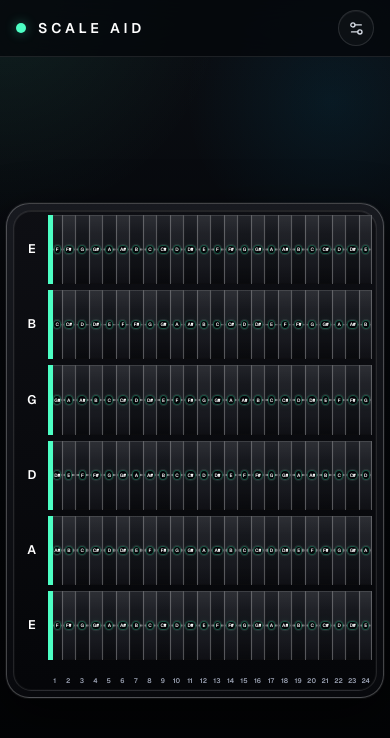
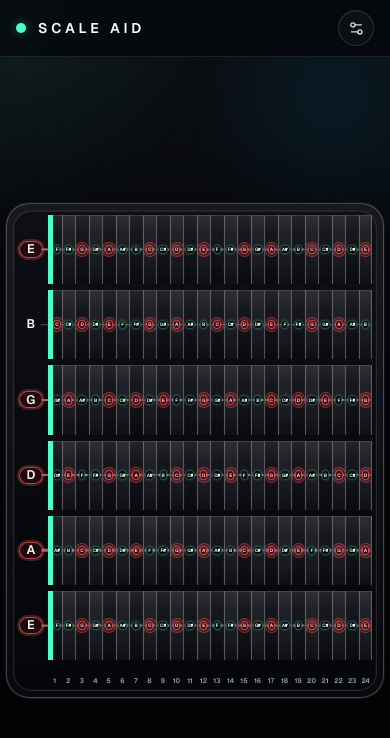
Before and after one commit to thomas-schmidt-fellowork/scale-aid, a Next.js app: page / in a window 390 px wide. Shown: the top 738 px of the page. Built offline with nearby package versions, Linux system fonts and the light colour scheme.

Commit message:
mark a moll pentatonic

```diff
--- a/app/components/fretboard.tsx
+++ b/app/components/fretboard.tsx
@@ -3,7 +3,15 @@
 import { Fragment } from "react";
 
 import { useDisplaySettings } from "@/app/components/app-shell";
-import { getFretboard } from "@/app/lib/fretboard";
+import {
+  DEFAULT_LEARNING_SCALE,
+  getFretboard,
+  getFullFretWindow,
+  getScalePitchClasses,
+  isFretInWindow,
+  type FretPosition,
+  type GuitarString,
+} from "@/app/lib/fretboard";
 
 type FretboardProps = {
   maxFret?: number;
@@ -13,9 +21,111 @@
   return `${0.9 + stringNumber * 0.32}px`;
 }
 
+type NoteCellProps = {
+  position: FretPosition;
+  guitarString: GuitarString;
+  maxFret: number;
+  isScaleTone: boolean;
+  isWithinActiveWindow: boolean;
+};
+
+type OpenStringCellProps = {
+  position: FretPosition;
+  guitarString: GuitarString;
+  isScaleTone: boolean;
+  isWithinActiveWindow: boolean;
+};
+
+function OpenStringCell({
+  position,
+  guitarString,
+  isScaleTone,
+  isWithinActiveWindow,
+}: OpenStringCellProps) {
+  const stringThickness = getStringThickness(guitarString.stringNumber);
+  const cellDimClasses = isWithinActiveWindow ? "opacity-100" : "opacity-45";
+
+  return (
+    <div
+      className={`relative flex h-[clamp(2.2rem,8.2svh,4.4rem)] items-center justify-center pr-1 ${cellDimClasses}`}
+    >
+      <div
+        className={`absolute right-0 top-1/2 h-px w-[24%] -translate-y-1/2 ${
+          isScaleTone ? "bg-[rgba(255,190,190,0.55)]" : "bg-white/28"
+        }`}
+        style={{ height: stringThickness }}
+      />
+      <span className="relative z-10 inline-flex items-center justify-center rounded-full p-[2px]">
+        <span
+          className={`inline-flex min-w-[1.5rem] items-center justify-center rounded-full px-[clamp(0.12rem,0.24vw,0.35rem)] py-[clamp(0.08rem,0.16vw,0.18rem)] text-[clamp(0.78rem,1.55vw,1.45rem)] font-semibold leading-none ${
+            isScaleTone
+              ? "border border-[rgba(255,92,92,0.72)] bg-[rgba(58,10,14,0.45)] text-[#fff1f1] shadow-[0_0_0_2px_rgba(255,92,92,0.24)]"
+              : "text-white"
+          }`}
+        >
+          {position.label}
+        </span>
+      </span>
+    </div>
+  );
+}
+
+function NoteCell({
+  position,
+  guitarString,
+  maxFret,
+  isScaleTone,
+  isWithinActiveWindow,
+}: NoteCellProps) {
+  const isNut = position.fret === 1;
+  const isLastFret = position.fret === maxFret;
+  const stringThickness = getStringThickness(guitarString.stringNumber);
+  const baseCellBackground =
+    position.fret % 2 === 0
+      ? "bg-[linear-gradient(180deg,rgba(38,40,46,0.98),rgba(19,20,26,0.98))]"
+      : "bg-[linear-gradient(180deg,rgba(26,28,34,0.98),rgba(11,12,16,0.98))]";
+  const highlightStateClasses = isScaleTone
+    ? "border-[color:rgba(255,92,92,0.72)] bg-[rgba(58,10,14,0.96)] text-[#fff1f1] shadow-[0_0_0_1px_rgba(255,120,120,0.18),0_0_12px_rgba(255,76,76,0.16)]"
+    : "border-[color:rgba(77,255,196,0.32)] bg-[rgba(3,4,7,0.97)] text-white shadow-[0_0_0_1px_rgba(255,255,255,0.08),0_0_10px_rgba(77,255,196,0.08)]";
+  const ringStateClasses = isScaleTone
+    ? "border-[rgba(255,82,82,0.45)] bg-[rgba(255,64,64,0.08)]"
+    : "border-transparent bg-transparent";
+  const cellDimClasses = isWithinActiveWindow ? "opacity-100" : "opacity-45";
+
+  return (
+    <div
+      className={`relative flex h-[clamp(2.2rem,8.2svh,4.4rem)] items-center justify-center overflow-hidden ${baseCellBackground} ${cellDimClasses} ${
+        isNut
+          ? "border-l-[5px] border-l-[var(--accent)]"
+          : "border-l border-l-white/28"
+      } ${isLastFret ? "border-r border-r-white/28" : ""}`}
+    >
+      <div className="absolute inset-x-0 top-0 h-px bg-white/10" />
+      <div className="absolute inset-x-0 bottom-0 h-px bg-black/35" />
+      <div className="absolute inset-0 bg-[linear-gradient(180deg,rgba(255,255,255,0.04),transparent_28%,transparent_72%,rgba(0,0,0,0.2))]" />
+      <div className="absolute inset-0 shadow-[inset_0_0_0_1px_rgba(255,255,255,0.02)]" />
+      <div
+        className={`absolute inset-x-0 top-1/2 -translate-y-1/2 rounded-full shadow-[0_0_10px_rgba(255,255,255,0.08)] ${
+          isScaleTone
+            ? "bg-[linear-gradient(90deg,rgba(255,170,170,0.18),rgba(255,225,225,0.98),rgba(255,170,170,0.18))]"
+            : "bg-[linear-gradient(90deg,rgba(255,255,255,0.18),rgba(255,255,255,0.95),rgba(255,255,255,0.18))]"
+        }`}
+        style={{ height: stringThickness }}
+      />
+      <span className={`relative z-10 inline-flex rounded-full border p-[2px] ${ringStateClasses}`}>
+        <span className={`inline-flex min-w-0 max-w-[94%] items-center justify-center rounded-full border px-[clamp(0.08rem,0.22vw,0.4rem)] py-[clamp(0.08rem,0.16vw,0.2rem)] text-[clamp(0.3rem,0.76vw,0.82rem)] font-semibold leading-none tracking-[-0.02em] sm:px-2 sm:py-0.75 ${highlightStateClasses}`}>
+          {position.label}
+        </span>
+      </span>
+    </div>
+  );
+}
+
 export default function Fretboard({ maxFret = 24 }: FretboardProps) {
   const { noteLabelMode } = useDisplaySettings();
   const strings = getFretboard(maxFret, noteLabelMode);
+  const activeScalePitchClasses = getScalePitchClasses(DEFAULT_LEARNING_SCALE);
+  const activeFretWindow = getFullFretWindow(maxFret);
   const displayStrings = [...strings].reverse();
   const fretNumbers = Array.from({ length: maxFret }, (_, index) => index + 1);
   const gridTemplateColumns = `clamp(1.9rem, 4.5vw, 3.2rem) repeat(${maxFret}, minmax(0, 1fr))`;
@@ -28,42 +138,26 @@
 
             {displayStrings.map((guitarString) => (
               <Fragment key={guitarString.stringNumber}>
-                <div className="flex h-[clamp(2.2rem,8.2svh,4.4rem)] items-center justify-center pr-0.5 text-[clamp(0.78rem,1.55vw,1.45rem)] font-semibold text-white">
-                  {guitarString.openPitchClass}
-                </div>
+                <OpenStringCell
+                  position={guitarString.positions[0]}
+                  guitarString={guitarString}
+                  isScaleTone={activeScalePitchClasses.has(guitarString.positions[0].pitchClass)}
+                  isWithinActiveWindow={isFretInWindow(
+                    guitarString.positions[0].fret,
+                    activeFretWindow
+                  )}
+                />
 
-                {guitarString.positions.slice(1).map((position) => {
-                  const isNut = position.fret === 1;
-                  const isLastFret = position.fret === maxFret;
-                  const stringThickness = getStringThickness(guitarString.stringNumber);
-
-                  return (
-                    <div
-                      key={`${guitarString.stringNumber}-${position.fret}`}
-                      className={`relative flex h-[clamp(2.2rem,8.2svh,4.4rem)] items-center justify-center overflow-hidden ${
-                        position.fret % 2 === 0
-                          ? "bg-[linear-gradient(180deg,rgba(38,40,46,0.98),rgba(19,20,26,0.98))]"
-                          : "bg-[linear-gradient(180deg,rgba(26,28,34,0.98),rgba(11,12,16,0.98))]"
-                      } ${
-                        isNut
-                          ? "border-l-[5px] border-l-[var(--accent)]"
-                          : "border-l border-l-white/28"
-                      } ${isLastFret ? "border-r border-r-white/28" : ""}`}
-                    >
-                      <div className="absolute inset-x-0 top-0 h-px bg-white/10" />
-                      <div className="absolute inset-x-0 bottom-0 h-px bg-black/35" />
-                      <div className="absolute inset-0 bg-[linear-gradient(180deg,rgba(255,255,255,0.04),transparent_28%,transparent_72%,rgba(0,0,0,0.2))]" />
-                      <div className="absolute inset-0 shadow-[inset_0_0_0_1px_rgba(255,255,255,0.02)]" />
-                      <div
-                        className="absolute inset-x-0 top-1/2 -translate-y-1/2 rounded-full bg-[linear-gradient(90deg,rgba(255,255,255,0.18),rgba(255,255,255,0.95),rgba(255,255,255,0.18))] shadow-[0_0_10px_rgba(255,255,255,0.08)]"
-                        style={{ height: stringThickness }}
-                      />
-                      <span className="relative z-10 inline-flex min-w-0 max-w-[94%] items-center justify-center rounded-full border border-[color:rgba(77,255,196,0.32)] bg-[rgba(3,4,7,0.97)] px-[clamp(0.08rem,0.22vw,0.4rem)] py-[clamp(0.08rem,0.16vw,0.2rem)] text-[clamp(0.3rem,0.76vw,0.82rem)] font-semibold leading-none tracking-[-0.02em] text-white shadow-[0_0_0_1px_rgba(255,255,255,0.08),0_0_10px_rgba(77,255,196,0.08)] sm:px-2 sm:py-0.75">
-                        {position.label}
-                      </span>
-                    </div>
-                  );
-                })}
+                {guitarString.positions.slice(1).map((position) => (
+                  <NoteCell
+                    key={`${guitarString.stringNumber}-${position.fret}`}
+                    position={position}
+                    guitarString={guitarString}
+                    maxFret={maxFret}
+                    isScaleTone={activeScalePitchClasses.has(position.pitchClass)}
+                    isWithinActiveWindow={isFretInWindow(position.fret, activeFretWindow)}
+                  />
+                ))}
               </Fragment>
             ))}
 
--- a/app/lib/fretboard.ts
+++ b/app/lib/fretboard.ts
@@ -15,6 +15,19 @@
 
 export type PitchClass = (typeof CHROMATIC_SCALE)[number]["pitchClass"];
 export type NoteLabelMode = "sharp" | "full";
+export type ScaleQuality = "major" | "minor";
+export type ScaleFamily = "pentatonic";
+
+export type ScaleDescriptor = {
+  root: PitchClass;
+  quality: ScaleQuality;
+  family: ScaleFamily;
+};
+
+export type FretWindow = {
+  startFret: number;
+  endFret: number;
+};
 
 export type FretPosition = {
   fret: number;
@@ -39,9 +52,49 @@
   { stringNumber: 1, name: "High E", openPitchClass: "E" },
 ] as const;
 
+export const DEFAULT_LEARNING_SCALE: ScaleDescriptor = {
+  root: "A",
+  quality: "minor",
+  family: "pentatonic",
+};
+
+const SCALE_INTERVALS: Record<ScaleFamily, Record<ScaleQuality, readonly number[]>> = {
+  pentatonic: {
+    major: [0, 2, 4, 7, 9],
+    minor: [0, 3, 5, 7, 10],
+  },
+};
+
 const pitchIndexByClass = new Map(
   CHROMATIC_SCALE.map((note, index) => [note.pitchClass, index])
 );
+
+function getPitchClassAtInterval(root: PitchClass, semitones: number): PitchClass {
+  const startIndex = pitchIndexByClass.get(root);
+
+  if (startIndex === undefined) {
+    throw new Error(`Unknown pitch class: ${root}`);
+  }
+
+  return CHROMATIC_SCALE[(startIndex + semitones) % CHROMATIC_SCALE.length].pitchClass;
+}
+
+export function getScalePitchClasses(descriptor: ScaleDescriptor): Set<PitchClass> {
+  const intervals = SCALE_INTERVALS[descriptor.family][descriptor.quality];
+
+  return new Set(intervals.map((interval) => getPitchClassAtInterval(descriptor.root, interval)));
+}
+
+export function getFullFretWindow(maxFret: number): FretWindow {
+  return {
+    startFret: 0,
+    endFret: Math.max(0, Math.floor(maxFret)),
+  };
+}
+
+export function isFretInWindow(fret: number, window: FretWindow): boolean {
+  return fret >= window.startFret && fret <= window.endFret;
+}
 
 function getPitchAtFret(openPitchClass: PitchClass, fret: number) {
   const startIndex = pitchIndexByClass.get(openPitchClass);
```
